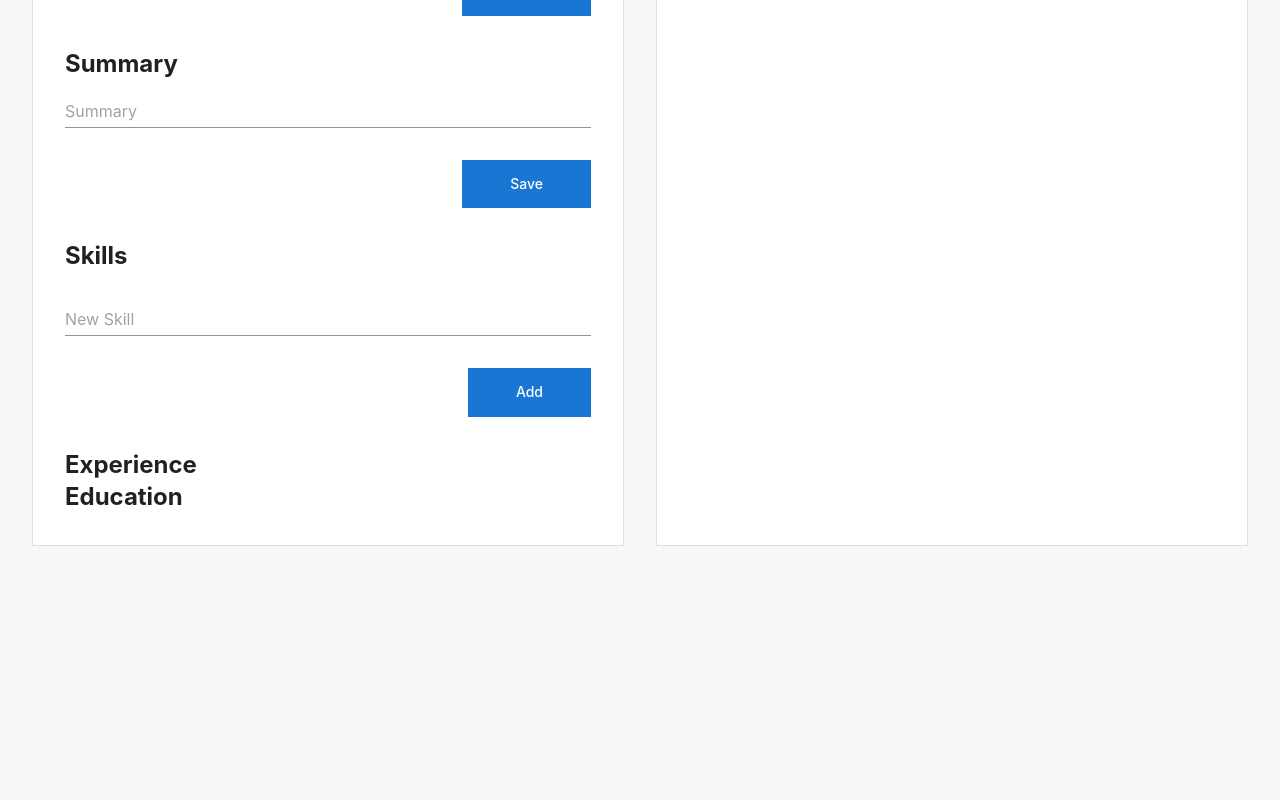
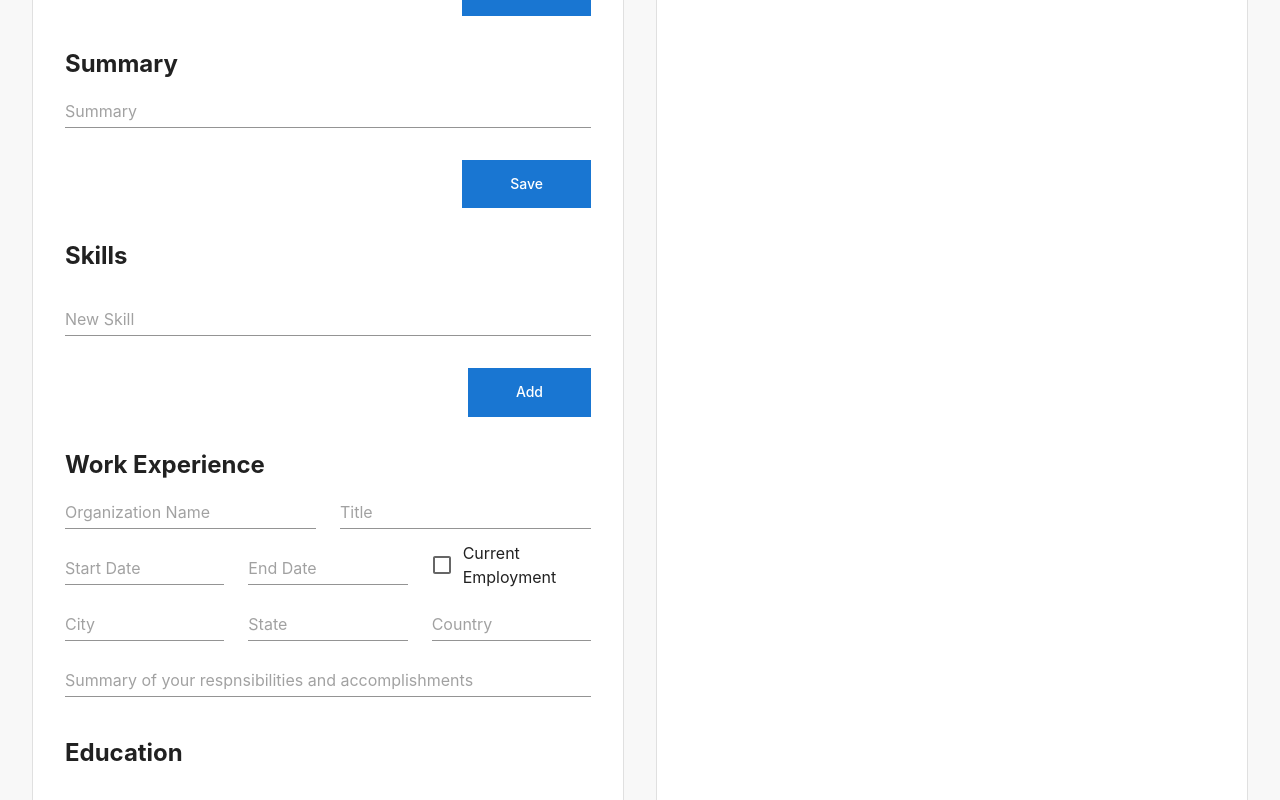
Before and after one commit to matthewwolfe/resume-builder, a Next.js app: page / in a window 1280 px wide. Shown: the part 508-1308 px from the top of the page. Before the commit the page ends 1086 px from the top, so only its background shows below. Built offline with nearby package versions, Linux system fonts and the light colour scheme.

Commit message:
start on work experience

```diff
--- a/src/components/ResumeBuilder/ResumeBuilder.tsx
+++ b/src/components/ResumeBuilder/ResumeBuilder.tsx
@@ -2,6 +2,7 @@ import Typography from '@mui/material/Typography';
 import { PersonalInfoForm } from 'components/PersonalInfo';
 import { SkillsForm } from 'components/Skills';
 import { SummaryForm } from 'components/Summary';
+import { WorkExperienceForm } from 'components/WorkExperience';
 import { Card, Flex } from 'design';
 
 import { Props } from './ResumeBuilder.types';
@@ -21,9 +22,9 @@ function ResumeBuilder(props: Props) {
         <SkillsForm />
       </Flex>
 
-      <Typography fontWeight="bold" variant="h5">
-        Experience
-      </Typography>
+      <Flex sx={{ mb: 8 }}>
+        <WorkExperienceForm />
+      </Flex>
 
       <Typography fontWeight="bold" variant="h5">
         Education
--- /dev/null
+++ b/src/components/WorkExperience/WorkExperienceForm/WorkExperienceForm.tsx
@@ -0,0 +1,58 @@
+import Checkbox from '@mui/material/Checkbox';
+import FormControlLabel from '@mui/material/FormControlLabel';
+import Grid from '@mui/material/Grid';
+import Typography from '@mui/material/Typography';
+import { Flex, TextField } from 'design';
+import { Props } from './WorkExperienceForm.types';
+
+function WorkExperienceForm({ workExperiences }: Props) {
+  return (
+    <Grid container columnSpacing={6}>
+      <Grid item xs={12}>
+        <Typography fontWeight="bold" variant="h5">
+          Work Experience
+        </Typography>
+      </Grid>
+
+      <Grid item xs={6}>
+        <TextField placeholder="Organization Name" />
+      </Grid>
+
+      <Grid item xs={6}>
+        <TextField placeholder="Title" />
+      </Grid>
+
+      <Grid item xs={4}>
+        <TextField placeholder="Start Date" />
+      </Grid>
+
+      <Grid item xs={4}>
+        <TextField placeholder="End Date" />
+      </Grid>
+
+      <Grid item xs={4} sx={{ display: 'flex', flexDirection: 'column', justifyContent: 'center' }}>
+        <Flex sx={{ justifyContent: 'center' }}>
+          <FormControlLabel control={<Checkbox />} label="Current Employment" />
+        </Flex>
+      </Grid>
+
+      <Grid item xs={4}>
+        <TextField placeholder="City" />
+      </Grid>
+
+      <Grid item xs={4}>
+        <TextField placeholder="State" />
+      </Grid>
+
+      <Grid item xs={4}>
+        <TextField placeholder="Country" />
+      </Grid>
+
+      <Grid item xs={12}>
+        <TextField multiline placeholder="Summary of your respnsibilities and accomplishments" />
+      </Grid>
+    </Grid>
+  );
+}
+
+export default WorkExperienceForm;
--- /dev/null
+++ b/src/components/WorkExperience/WorkExperienceForm/WorkExperienceFormContainer.tsx
@@ -0,0 +1,16 @@
+import { useWorkExperienceStore } from 'stores/useWorkExperienceStore';
+import WorkExperienceForm from './WorkExperienceForm';
+
+function WorkExperienceFormContainer() {
+  const { workExperiences, addWorkExperience, removeWorkExperience } = useWorkExperienceStore();
+
+  return (
+    <WorkExperienceForm
+      workExperiences={workExperiences}
+      addWorkExperience={addWorkExperience}
+      removeWorkExperience={removeWorkExperience}
+    />
+  );
+}
+
+export default WorkExperienceFormContainer;
--- /dev/null
+++ b/src/components/WorkExperience/WorkExperienceForm/index.ts
@@ -0,0 +1 @@
+export { default as WorkExperienceForm } from './WorkExperienceFormContainer';
--- /dev/null
+++ b/src/components/WorkExperience/WorkExperiencePreview/WorkExperiencePreview.tsx
@@ -0,0 +1,20 @@
+import Divider from '@mui/material/Divider';
+import Typography from '@mui/material/Typography';
+import { Flex } from 'design';
+import { Props } from './WorkExperiencePreview.types';
+
+function WorkExperiencePreview({ workExperiences }: Props) {
+  return (
+    <Flex sx={{ flexDirection: 'column', width: 1 }}>
+      <Typography sx={{ fontWeight: 'bold', mb: 1 }} variant="h5">
+        Summary
+      </Typography>
+
+      <Divider sx={{ borderBottomWidth: 2, mb: 2 }} />
+
+      <Typography variant="body1">{workExperiences}</Typography>
+    </Flex>
+  );
+}
+
+export default WorkExperiencePreview;
--- /dev/null
+++ b/src/components/WorkExperience/WorkExperiencePreview/WorkExperiencePreviewContainer.tsx
@@ -0,0 +1,10 @@
+import { useWorkExperienceStore } from 'stores/useWorkExperienceStore';
+import WorkExperiencePreview from './WorkExperiencePreview';
+
+function WorkExperiencePreviewContainer() {
+  const { workExperiences } = useWorkExperienceStore();
+
+  return <WorkExperiencePreview workExperiences={workExperiences} />;
+}
+
+export default WorkExperiencePreviewContainer;
--- /dev/null
+++ b/src/components/WorkExperience/WorkExperiencePreview/index.ts
@@ -0,0 +1 @@
+export { default as WorkExperiencePreview } from './WorkExperiencePreviewContainer';
--- /dev/null
+++ b/src/components/WorkExperience/index.ts
@@ -0,0 +1,2 @@
+export { WorkExperienceForm } from './WorkExperienceForm';
+export { WorkExperiencePreview } from './WorkExperiencePreview';
--- /dev/null
+++ b/src/stores/useWorkExperienceStore/index.ts
@@ -0,0 +1 @@
+export { default as useWorkExperienceStore } from './useWorkExperienceStore';
--- /dev/null
+++ b/src/stores/useWorkExperienceStore/useWorkExperienceStore.ts
@@ -0,0 +1,32 @@
+import create from 'zustand';
+import { persist } from 'zustand/middleware';
+
+import type { WorkExperience } from 'types/resume.types';
+
+interface WorkExperienceStore {
+  workExperiences: Array<WorkExperience>;
+  addWorkExperience: (workExperience: WorkExperience) => void;
+  removeWorkExperience: (index: number) => void;
+}
+
+const useWorkExperienceStore = create<WorkExperienceStore>()(
+  persist(
+    (set) => ({
+      workExperiences: [],
+      addWorkExperience: (workExperience) =>
+        set((state) => ({ workExperiences: [...state.workExperiences, workExperience] })),
+      removeWorkExperience: (index) =>
+        set(({ workExperiences }) => ({
+          workExperiences: [
+            ...workExperiences.slice(0, index),
+            ...workExperiences.slice(index + 1, workExperiences.length),
+          ],
+        })),
+    }),
+    {
+      name: 'work-experience',
+    },
+  ),
+);
+
+export default useWorkExperienceStore;
```
Also changed, not shown: src/components/WorkExperience/WorkExperienceForm/WorkExperienceForm.types.ts (added, +9 -0 lines), src/components/WorkExperience/WorkExperiencePreview/WorkExperiencePreview.types.ts (added, +9 -0 lines).
